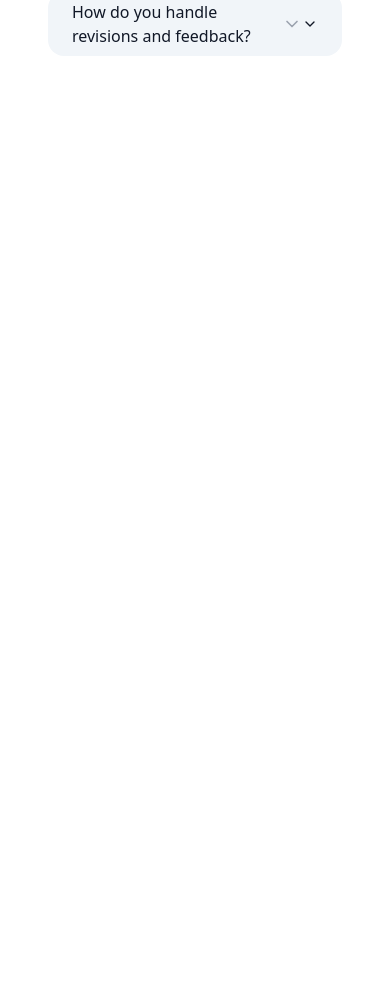
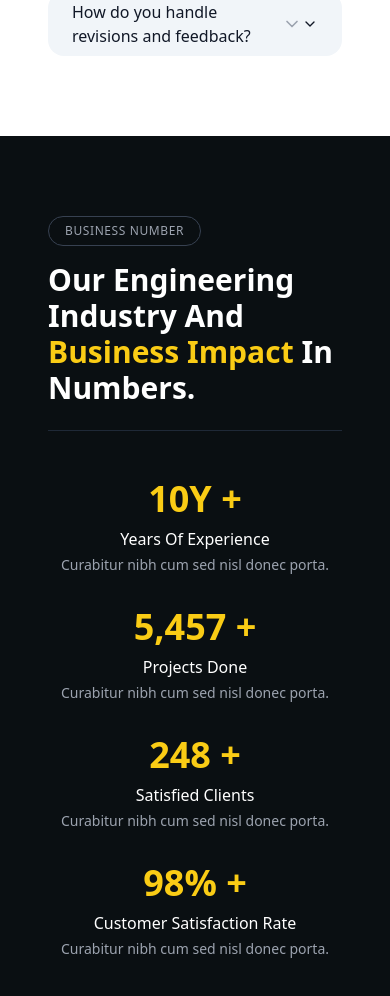
Before and after one commit to projecrt/precision-hero-design-15, a React (Vite) app: page / in a window 390 px wide. Shown: the part 8574-9570 px from the top of the page. Before the commit the page ends 8710 px from the top, so only its background shows below. Built offline with nearby package versions, Linux system fonts and the light colour scheme.

Commit message:
Add business numbers section
Implement a new section to display business statistics, including a heading, metric grid, and responsive design.

```diff
--- /dev/null
+++ b/src/components/BusinessNumbersSection.tsx
@@ -0,0 +1,82 @@
+
+import React from "react";
+import { Badge } from "@/components/ui/badge";
+import { Separator } from "@/components/ui/separator";
+
+type MetricProps = {
+  number: string;
+  label: string;
+  description: string;
+};
+
+const MetricBlock: React.FC<MetricProps> = ({ number, label, description }) => {
+  return (
+    <div className="flex flex-col items-center md:items-start">
+      <div className="text-yellow-400 text-4xl font-bold">{number}</div>
+      <div className="text-white font-medium text-base mt-2">{label}</div>
+      <p className="text-gray-400 text-sm mt-1">{description}</p>
+    </div>
+  );
+};
+
+const BusinessNumbersSection: React.FC = () => {
+  const metrics: MetricProps[] = [
+    {
+      number: "10Y +",
+      label: "Years Of Experience",
+      description: "Curabitur nibh cum sed nisl donec porta.",
+    },
+    {
+      number: "5,457 +",
+      label: "Projects Done",
+      description: "Curabitur nibh cum sed nisl donec porta.",
+    },
+    {
+      number: "248 +",
+      label: "Satisfied Clients",
+      description: "Curabitur nibh cum sed nisl donec porta.",
+    },
+    {
+      number: "98% +",
+      label: "Customer Satisfaction Rate",
+      description: "Curabitur nibh cum sed nisl donec porta.",
+    },
+  ];
+
+  return (
+    <section className="bg-[#0A0F12] py-20 px-4">
+      <div className="container mx-auto max-w-7xl">
+        <div className="mb-12">
+          <Badge
+            variant="outline"
+            className="border-gray-700 text-gray-400 text-xs font-medium tracking-wider uppercase px-4 py-1.5 mb-4"
+          >
+            BUSINESS NUMBER
+          </Badge>
+
+          <h2 className="text-3xl md:text-4xl font-bold text-left text-white">
+            Our Engineering Industry And <br />
+            <span>
+              <span className="text-yellow-400">Business Impact</span> In Numbers.
+            </span>
+          </h2>
+
+          <Separator className="bg-gray-800 my-6" />
+        </div>
+
+        <div className="grid grid-cols-1 sm:grid-cols-2 lg:grid-cols-4 gap-8">
+          {metrics.map((metric, index) => (
+            <MetricBlock
+              key={index}
+              number={metric.number}
+              label={metric.label}
+              description={metric.description}
+            />
+          ))}
+        </div>
+      </div>
+    </section>
+  );
+};
+
+export default BusinessNumbersSection;
--- a/src/pages/Index.tsx
+++ b/src/pages/Index.tsx
@@ -8,6 +8,7 @@ import FeaturedProjectsHighlight from "../components/FeaturedProjectsHighlight";
 import ConsultationBanner from "../components/ConsultationBanner";
 import ClientTestimonialSection from "../components/ClientTestimonialSection";
 import FAQSection from "../components/FAQSection";
+import BusinessNumbersSection from "../components/BusinessNumbersSection";
 
 const Index: React.FC = () => {
   return (
@@ -20,6 +21,7 @@ const Index: React.FC = () => {
       <ConsultationBanner />
       <ClientTestimonialSection />
       <FAQSection />
+      <BusinessNumbersSection />
     </div>
   );
 };
```
